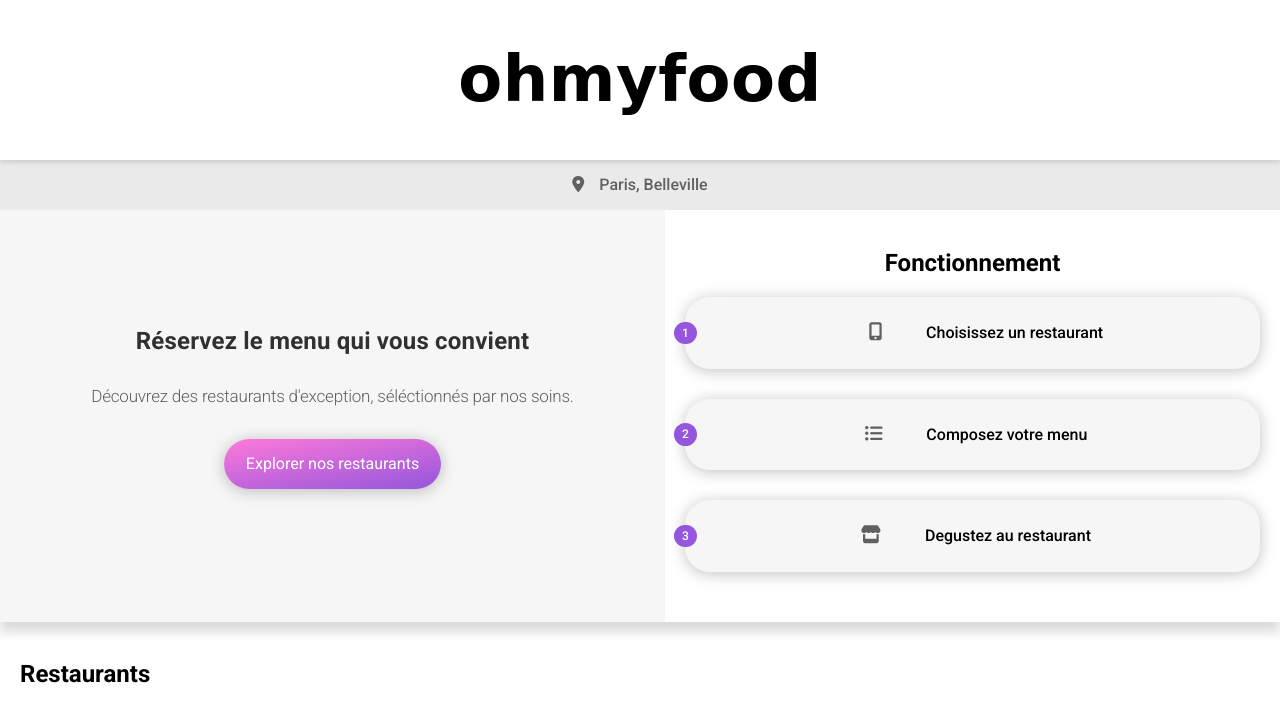
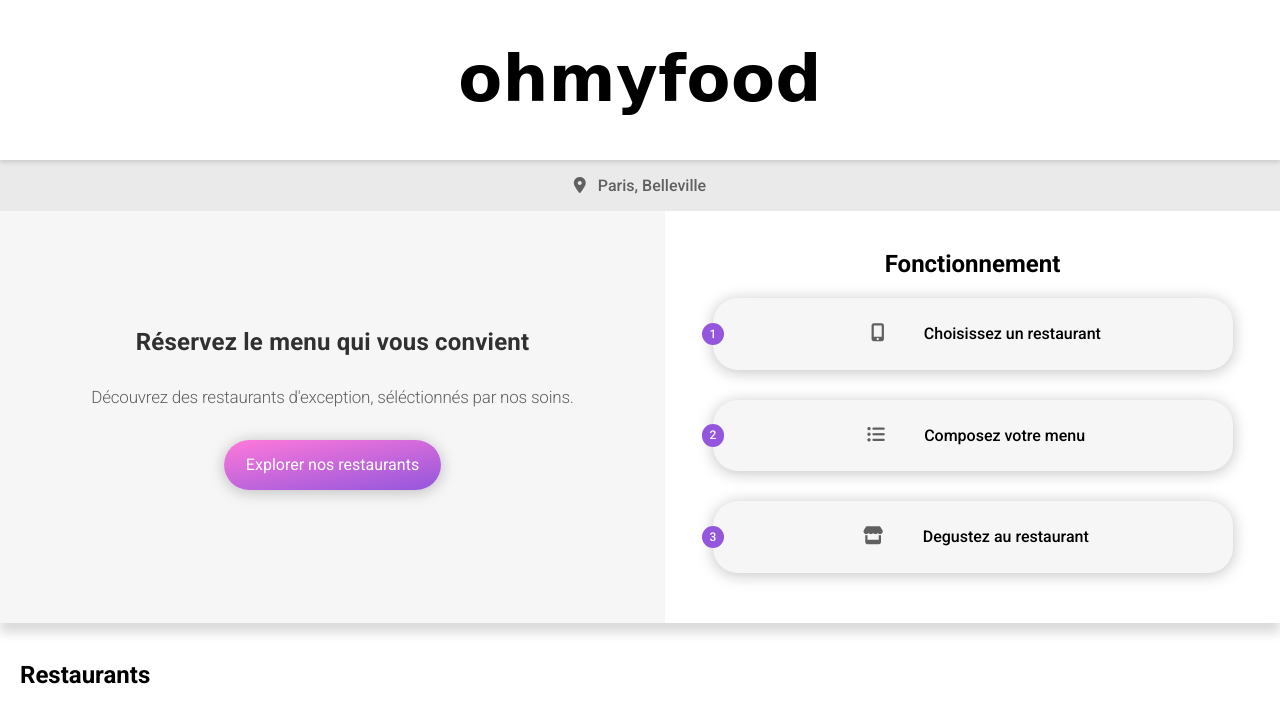
Before and after one commit to oHminod/projet-3-OpenClassRooms, a website: page index.html in a window 1280 px wide. Shown: the top 706 px of the page. Drawn offline with Linux system fonts and the light colour scheme; a web font is replaced by a local one.

Commit message:
icone lieu dans content css pour intégration formulaire mono-champ + fonctionnement__card max width

```diff
--- a/assets/sass/main.scss
+++ b/assets/sass/main.scss
@@ -115,6 +115,11 @@ body {
         font-weight: 500;
         color: $gristxt;
         margin: 11px 0;
+        &::before {
+            font-family: "Font Awesome 5 Free";
+            font-weight: 900;
+            content: "\f3c5\00a0\00a0\00a0";
+        }
     }
 }
 
@@ -168,7 +173,7 @@ body {
     display: flex;
     flex-direction: row;
     align-items: center;
-    max-width: 700px;
+    max-width: 500px;
     margin: 0 auto;
     background-color: $grisclair;
     padding: 10px;
--- a/index.html
+++ b/index.html
@@ -24,7 +24,7 @@
             <h1>ohmyfood</h1>
         </div>
         <div class="lieu">
-            <p><i class="fas fa-map-marker-alt"></i>Paris, Belleville</p>
+            <p>Paris, Belleville</p>
         </div>
         <div class="callto">
             <div class="reservation anim-10">
```
Also changed, not shown: assets/css/style.css, 1 other file.
